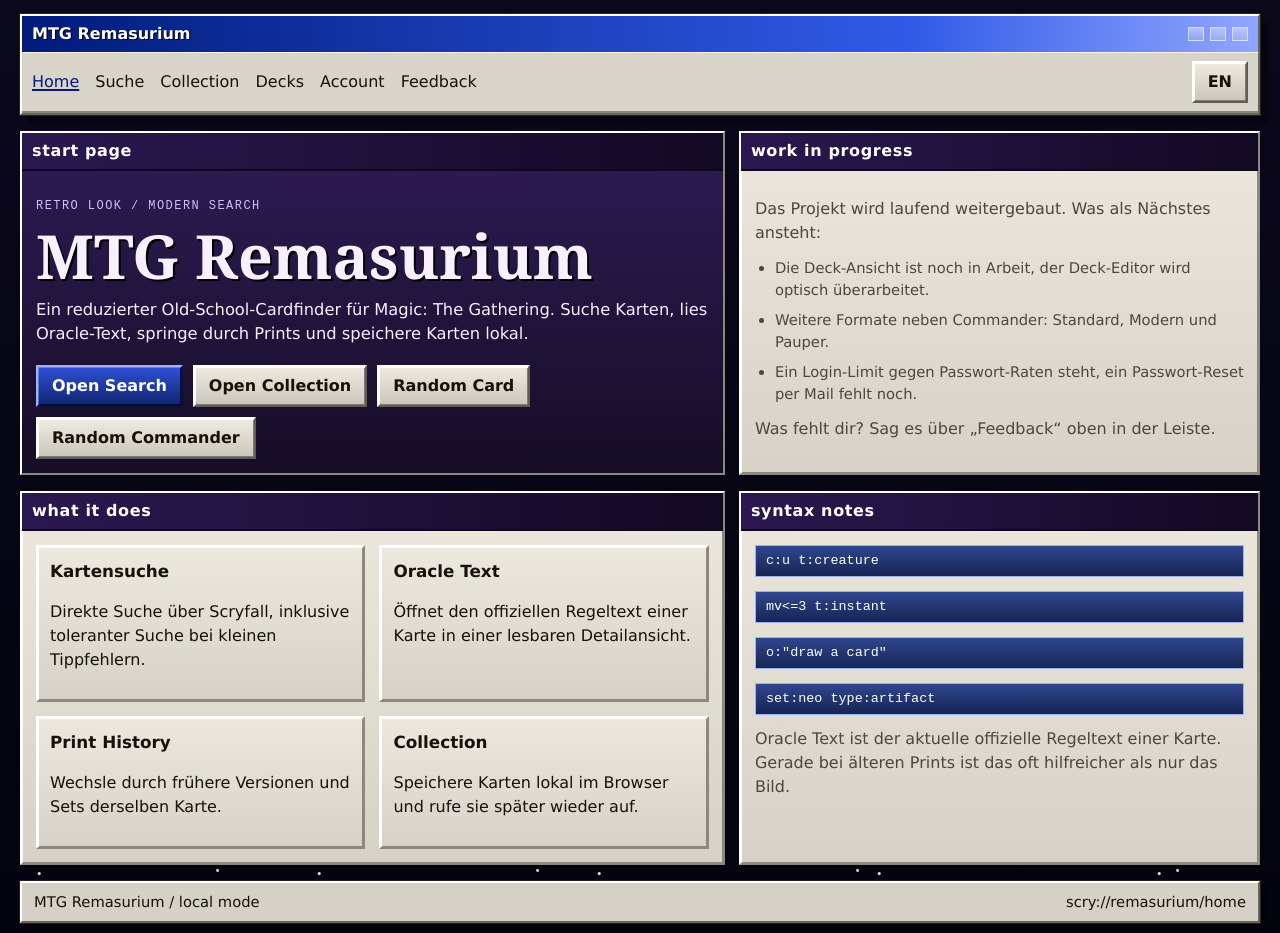
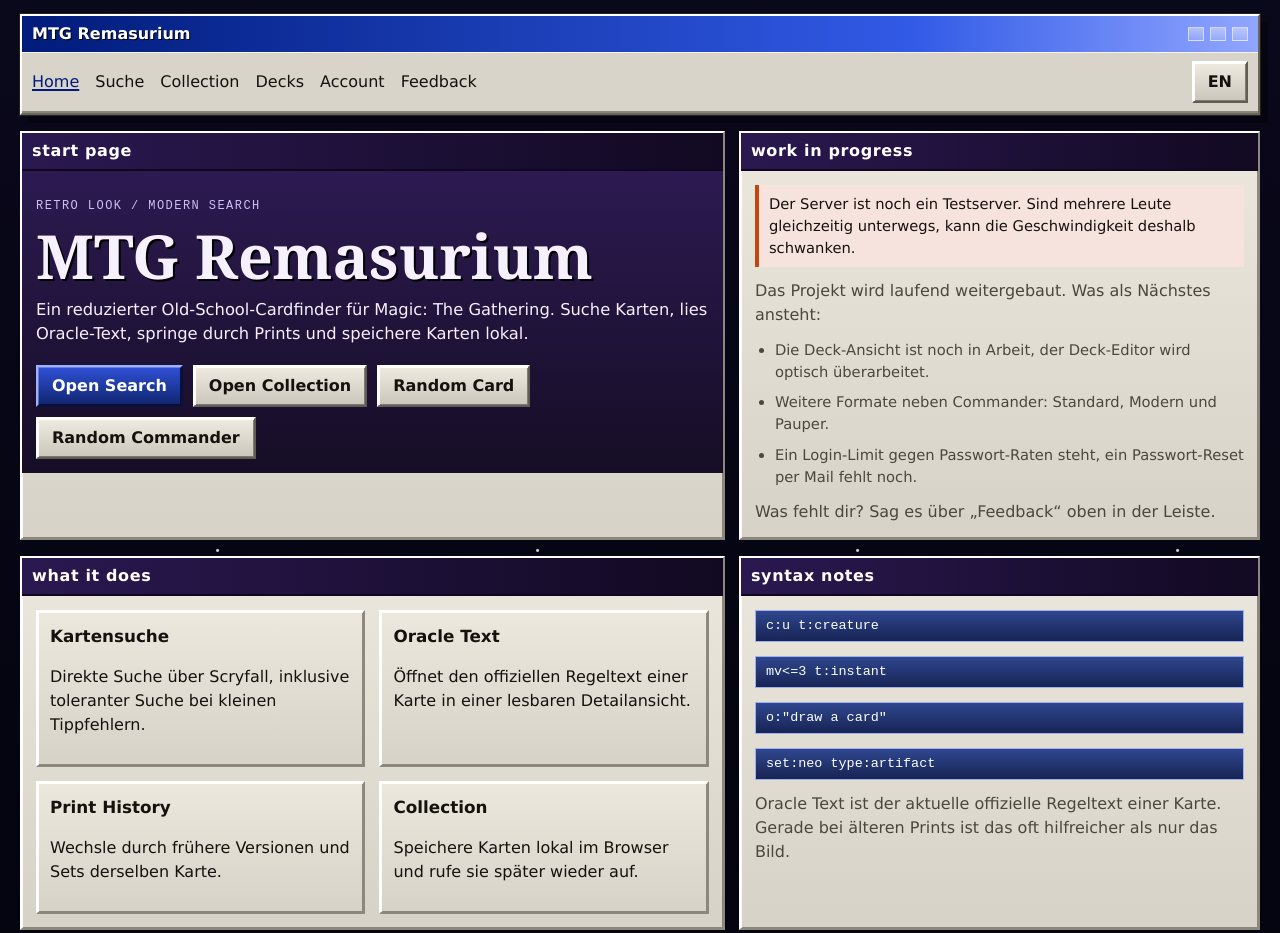
Before and after one commit to Geldflamme365/MTG-Cardfetcher, a website with bundled scripts: page Remasurium/index.html in a window 1280 px wide. Shown: the top 933 px of the page. Built offline with nearby package versions, Linux system fonts and the light colour scheme; no server answers.

Commit message:
Hinweis auf den Testserver zuoberst im Dev-Fenster
Steht als eigener Absatz über der Liste, nicht darin: es ist kein Punkt,
der ansteht, sondern eine Eigenschaft des laufenden Betriebs. Abgesetzt mit
dem Rotorange der Regelprüfung, damit es auffällt, ohne zu schreien.

```diff
--- a/Remasurium/i18n.js
+++ b/Remasurium/i18n.js
@@ -138,6 +138,8 @@
   "Sonstige": "Other",
 
   // Dev-Notiz auf der Startseite
+  "Der Server ist noch ein Testserver. Sind mehrere Leute gleichzeitig unterwegs, kann die Geschwindigkeit deshalb schwanken.":
+    "This still runs on a test server. When several people are on it at the same time, the speed can vary.",
   "Das Projekt wird laufend weitergebaut. Was als Nächstes ansteht:":
     "The project keeps growing. What is coming next:",
   "Die Deck-Ansicht ist noch in Arbeit, der Deck-Editor wird optisch überarbeitet.":
--- a/Remasurium/index.html
+++ b/Remasurium/index.html
@@ -59,6 +59,10 @@
             <span>work in progress</span>
           </div>
           <div class="panel-body">
+            <p class="dev-warning">
+              Der Server ist noch ein Testserver. Sind mehrere Leute gleichzeitig
+              unterwegs, kann die Geschwindigkeit deshalb schwanken.
+            </p>
             <p class="small-note">
               Das Projekt wird laufend weitergebaut. Was als Nächstes ansteht:
             </p>
--- a/Remasurium/styles.css
+++ b/Remasurium/styles.css
@@ -1166,6 +1166,16 @@
   overflow-wrap: anywhere;
 }
 
+/* Steht zuoberst im Fenster und soll auffallen, ohne zu schreien. */
+.dev-warning {
+  margin: 0 0 12px;
+  padding: 8px 10px;
+  color: var(--ink);
+  background: #f7e3de;
+  border-left: 4px solid var(--illegal);
+  font-size: 0.92rem;
+}
+
 .dev-notes {
   display: grid;
   gap: 8px;
```
